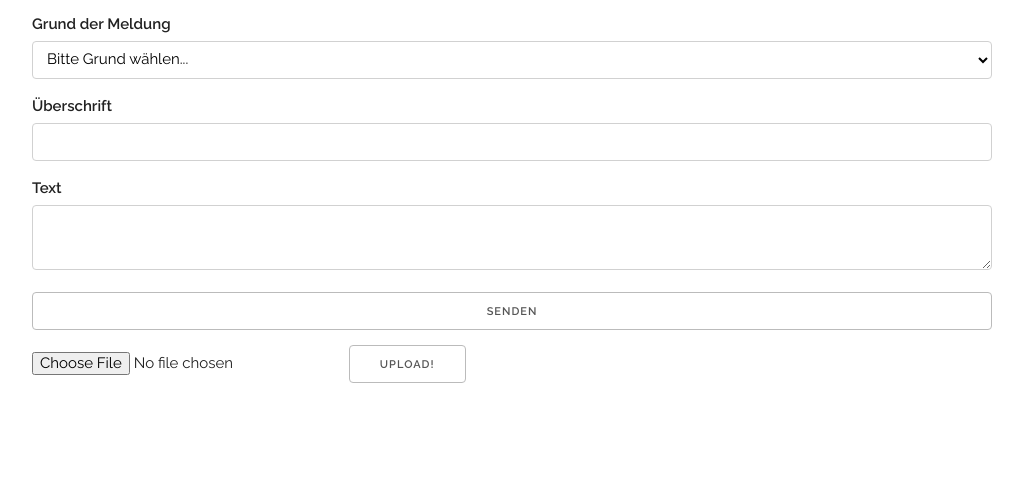
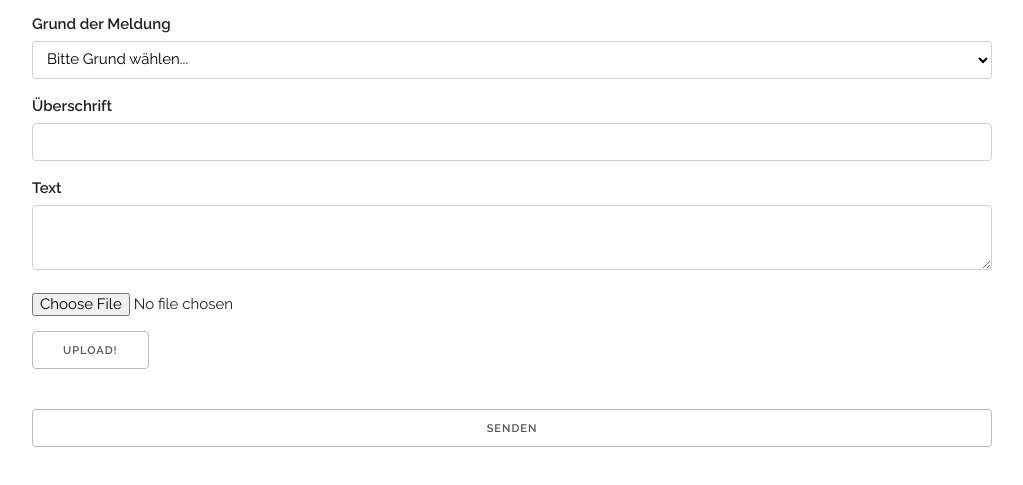
Before and after one commit to MikioOsaki/report_form, a website: page public/html/form.html in a window 1280 px wide. Shown: the part 131-616 px from the top of the page, without its empty margins (128-1151 px from the left). Drawn offline with nearby package versions, Linux system fonts and the light colour scheme; files that its build step writes are made by us from their sources.

Commit message:
Change Send Button postion to bottom

```diff
--- a/public/html/form.html
+++ b/public/html/form.html
@@ -64,16 +64,16 @@
           </div>
         </div>
         <div class="row">
-          <div class="twelve columns">
-            <input type="submit" class="u-full-width" value="Senden">
+          <div class="five columns">
+            <form ref='uploadForm' id='uploadForm' action='http://localhost:8000/upload' method='post' encType="multipart/form-data">
+              <input type="file" name="reportImage" />
+              <input type='submit' value='Upload!' />
+            </form>
           </div>
         </div>
         <div class="row">
           <div class="twelve columns">
-            <form ref='uploadForm' id='uploadForm' action='http://localhost:8000/upload' method='post' encType="multipart/form-data">
-              <input type="file" name="reportImage" />
-              <input type='submit' value='Upload!' />
-            </form>
+            <input type="submit" class="u-full-width" value="Senden">
           </div>
         </div>
       </Form:post>
```
